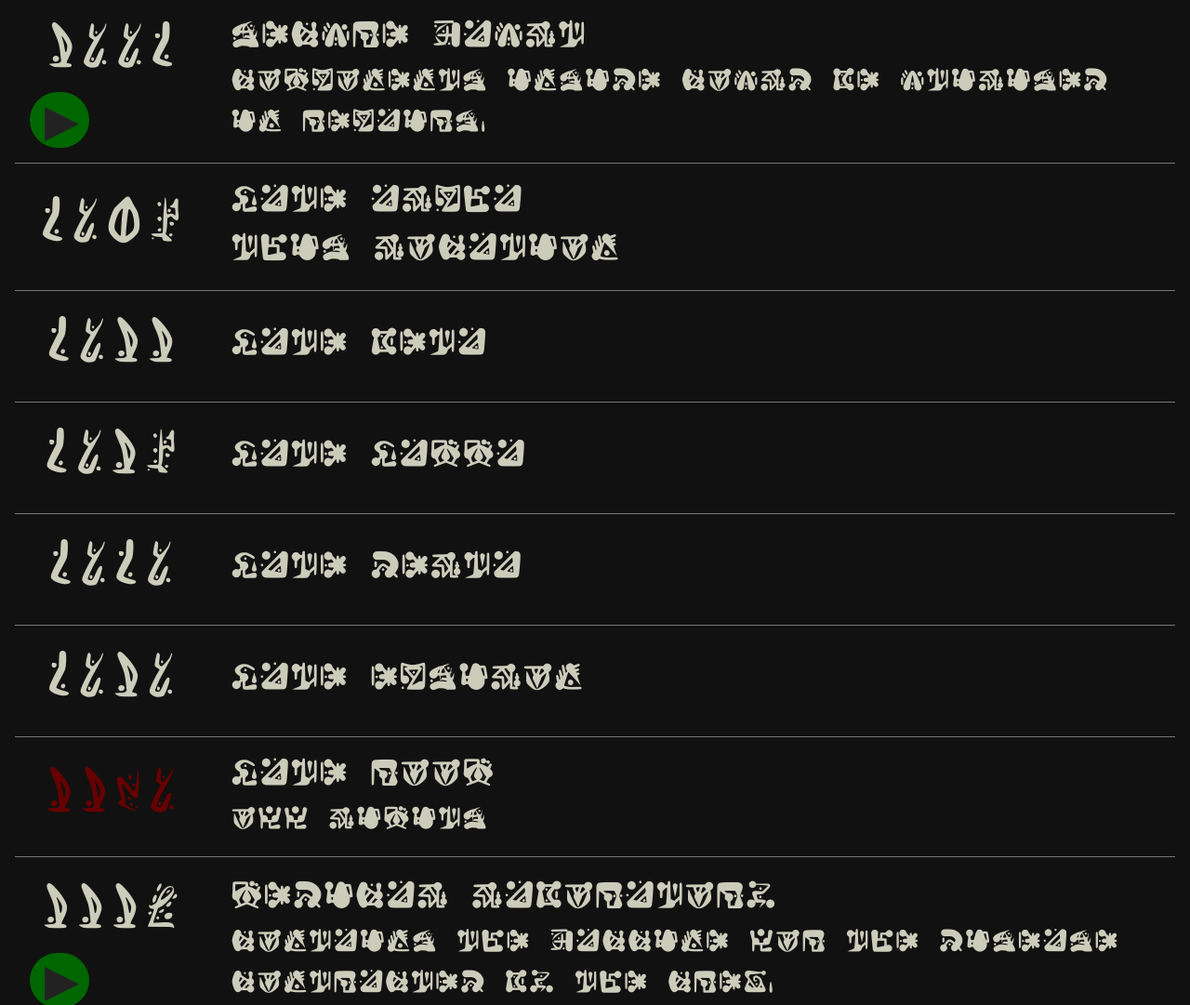
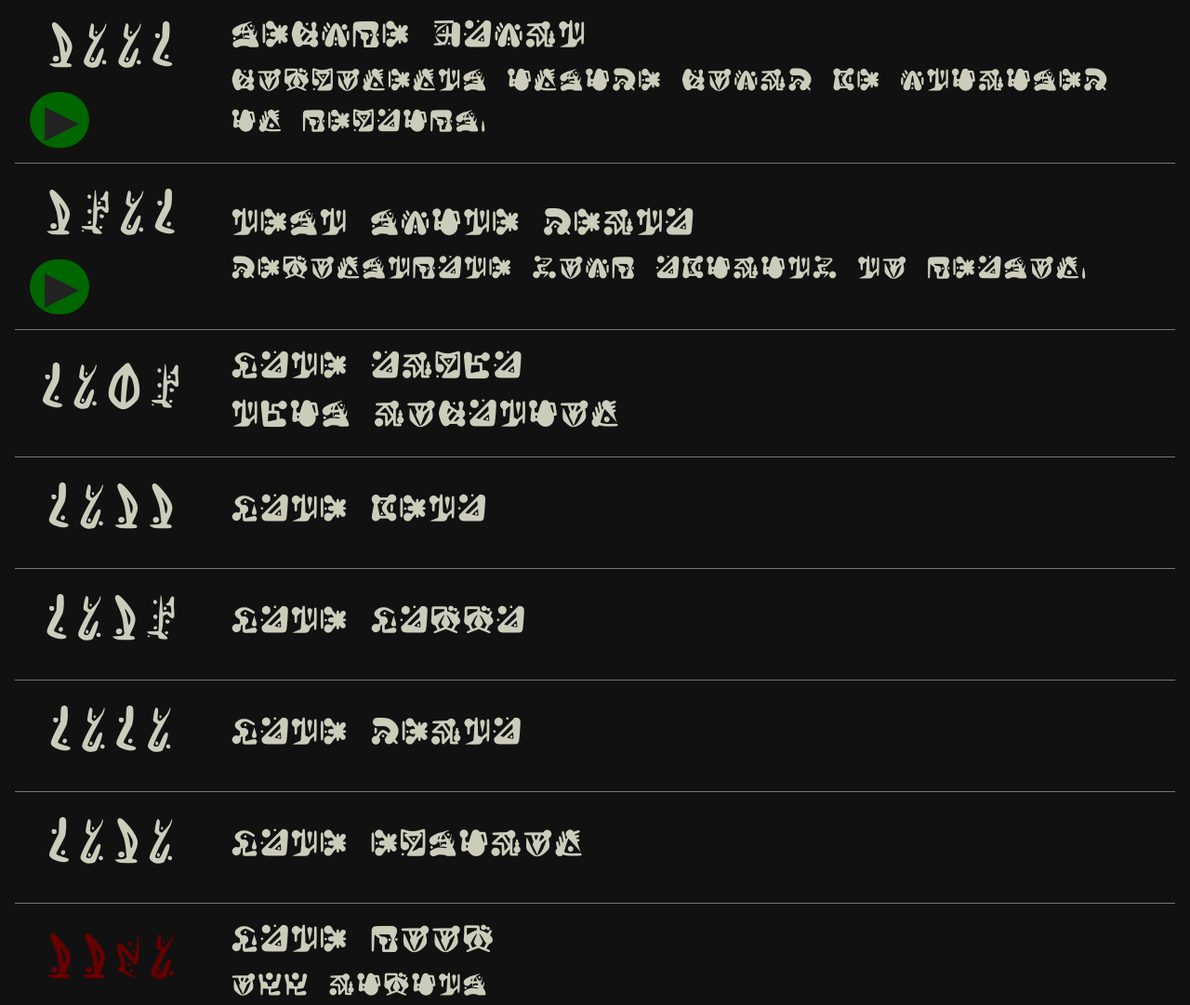
Before and after one commit to indefinitedevil/aztlan-console, a PHP site: page /rings.php in a window 1280 px wide. Shown: the part 362-1443 px from the top of the page at 93% size. Run offline with PHP 8.4, Linux system fonts and the light colour scheme.

Commit message:
Update rings.php

```diff
--- a/rings.php
+++ b/rings.php
@@ -44,17 +44,17 @@ $trials3 = [
 		'info' => 'Components inside could be utilised in repairs.',
         'audio' => 'vault',
 	],
+	[
+		'code' => 1732,
+		'name' => 'Test Suite Delta',
+		'info' => 'Demonstrate your ability to reason.',
+        'audio' => 'reason',
+	],
 ];
 $trials4 = [
 	[
 		'code' => 1723,
 		'name' => 'Test Suite Gamma',
-		'info' => 'Demonstrate your ability to reason.',
-        'audio' => 'reason',
-	],
-	[
-		'code' => 1732,
-		'name' => 'Test Suite Delta',
 		'info' => 'Demonstrate your ability to reason.',
         'audio' => 'reason',
 	],
```
